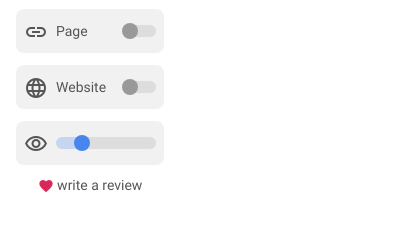
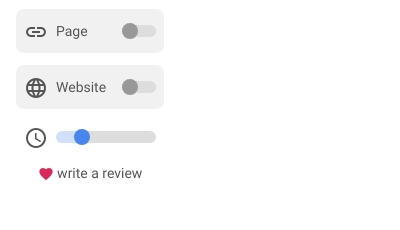
Before and after one commit to doppl3r/browse-less, a browser extension: page www/popup.html in a window 400 px wide. Shown: the part 140-370 px from the top of the page. Drawn offline with Linux system fonts and the light colour scheme.

Commit message:
Update UI

```diff
--- a/www/css/popup.css
+++ b/www/css/popup.css
@@ -13,10 +13,15 @@ body .options .toggle .switch { background-color: #dddddd; border-radius: 999px;
 body .options .toggle .switch:before { background-color: #999; border-radius: 999px; content: ''; display: block; height: 16px; width: 16px; transform: translate(-2px, -2px); transition: all 0.1s ease-in-out; }
 body .options .toggle input:checked ~ .switch { background-color: rgba(72, 133, 237, 0.25); }
 body .options .toggle input:checked ~ .switch:before { background-color: #4885ed; transform: translate(18px, -2px); }
-body .options .slider { background-color: #f1f1f1; border: 2px solid transparent; border-radius: 8px; display: flex; justify-content: space-between; align-items: center; padding: 12px 6px; margin: 0px 0px 12px; user-select: none; transition: all 0.1s ease-in-out; }
+body .options .slider { border: 2px solid transparent; border-radius: 8px; display: flex; justify-content: space-between; align-items: center; padding: 6px; margin: 0px 0px 12px; user-select: none; transition: all 0.1s ease-in-out; }
 body .options .slider input { border-radius: 999px; min-width: 0px; margin: 0px 0px 0px 8px; -webkit-appearance: none; outline: none !important; transition: all 0.1s ease-in-out; }
 body .options .slider input::-webkit-slider-runnable-track { border-radius: 999px; height: 12px; }
 body .options .slider input::-webkit-slider-thumb { background-color: #4885ed; border-radius: 999px; width: 16px; height: 16px; -webkit-appearance: none; transform: translate(0px, -2px); transition: all 0.1s ease-in-out; }
+
+/* Warning dialog */
+body .options .options-group { position: relative; }
+body .options .options-group:before { background-color: #f6f6f6; border-radius: 8px; content: 'Something went wrong. Please try again on a safe website.'; font-size: 12px; display: none; position: absolute; top: 0; right: 0; bottom: 0; left: 0; padding: 12px; z-index: 1; }
+body .options .options-group.disabled:before { display: flex; align-items: center }
 
 /* Google fonts */
 .material-icons { font-family: 'Material Icons'; font-weight: normal; font-style: normal; font-size: 24px; line-height: 0px; vertical-align: middle; letter-spacing: normal; text-transform: none; display: inline-block; white-space: nowrap; word-wrap: normal; direction: ltr; -webkit-font-feature-settings: 'liga'; -webkit-font-smoothing: antialiased; }
--- a/www/js/main.js
+++ b/www/js/main.js
@@ -18,7 +18,6 @@
             listHref = items['href'] || [];
             listHostname = items['hostname'] || [];
             scrollScale = items['scale'] || scrollScale;
-            console.log(items['scale']);
         });
     }
 
@@ -56,7 +55,6 @@
             let scrollDiff = nextScrollPosition - prevScrollPosition;
             let opacity = t.style.opacity;
             if (opacity == "" || opacity > 1) opacity = 1;
-            console.log(scrollScale);
             opacity -= scrollDiff / (t.clientHeight * scrollScale);
             if (isBlacklisted() == false) opacity = 1; // Reset opacity if not blacklisted
             t.style.opacity = opacity;
@@ -67,14 +65,14 @@
     function sendMessageToPopup(message) {
         // Send message { key: value } from main.js to popup.js
         chrome.runtime.sendMessage(message, function(response) {
-            console.log(response);
+            console.log('Browse Less', response);
         });
     }
 
     function addMessageListener() {
         chrome.runtime.onMessage.addListener(
             function(request, sender, sendResponse) {
-                console.log(request);
+                console.log('Browse Less', request);
                 updateDataFromChrome(); // Update data when popup is updated
                 sendResponse({ success: request });
             }
--- a/www/js/popup.js
+++ b/www/js/popup.js
@@ -101,7 +101,15 @@
         // Send message { key: value } from popup.js to main.js
         chrome.tabs.query({active: true, currentWindow: true}, function(tabs) {
             chrome.tabs.sendMessage(tabs[0].id, message, function(response) {
-                console.log(response);
+                if (chrome.runtime.lastError) {
+                    var errorMsg = chrome.runtime.lastError.message;
+                    var element = document.getElementsByClassName('options-group')[0];
+                    element.classList.add('disabled');
+                    console.log('Browse Less', errorMsg);
+                }
+                else {
+                    console.log('Browse Less', response);
+                }
             });
         });
     }
@@ -109,7 +117,7 @@
     function addMessageListener() {
         chrome.runtime.onMessage.addListener(
             function(request, sender, sendResponse) {
-                console.log(request);
+                console.log('Browse Less', request);
                 sendResponse({ success: request });
             }
         );
--- a/www/popup.html
+++ b/www/popup.html
@@ -14,26 +14,28 @@
             <img src="img/icons/icon48.png" class="logo">
             <h1>Browse Less</h1>
             <p id="instructions">Be more productive by fading this page or the entire website.</p>
-            <label class="toggle">
+            <div class="options-group">
+                <label class="option toggle">
                     <span>
                         <span class="material-icons material-icons-outlined">link</span>Page
                     </span>
                     <input id="togglePage" type="checkbox">
                     <span class="switch"></span>
                 </label>
-            <label class="toggle">
+                <label class="option toggle">
                     <span>
                         <span class="material-icons material-icons-outlined">language</span>Website
                     </span>
                     <input id="toggleWebsite" type="checkbox">
                     <span class="switch"></span>
                 </label>
-            <div class="slider">
+                <div class="option slider">
                     <span>
-                    <span class="material-icons material-icons-outlined">visibility</span>
+                        <span class="material-icons material-icons-outlined">schedule</span>
                     </span>
-                <input type="range" id="scale" name="vol" min="1" max="20">
+                    <input type="range" id="scale" name="vol" min="1" max="20" aria-label="Scroll amount">
                     <span class="switch"></span>
+                </div>
             </div>
             <a href="#" id="review"><i class="material-icons">favorite</i> write a review</a>
         </form>
```
Lines whose indentation alone changed are shown as unchanged.
